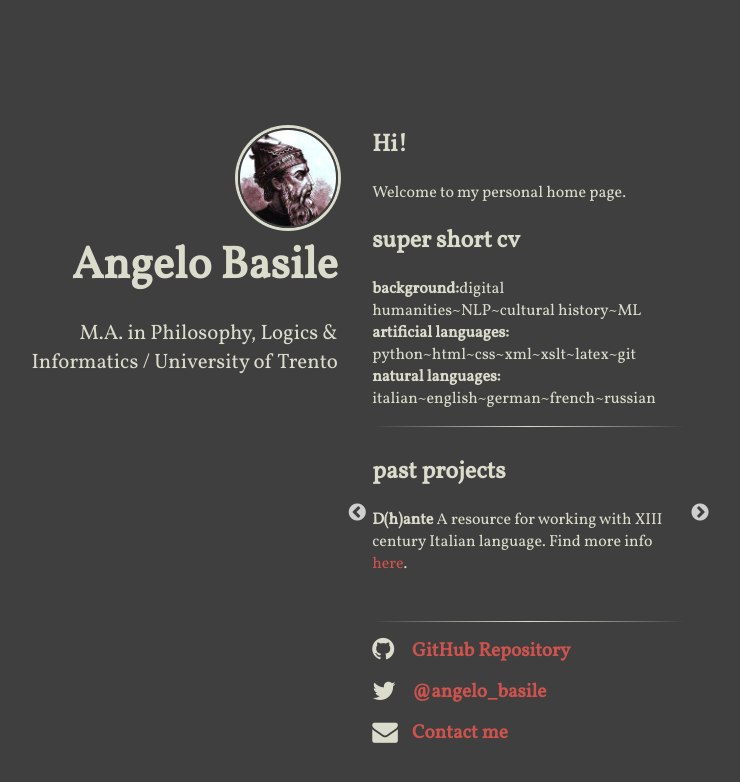
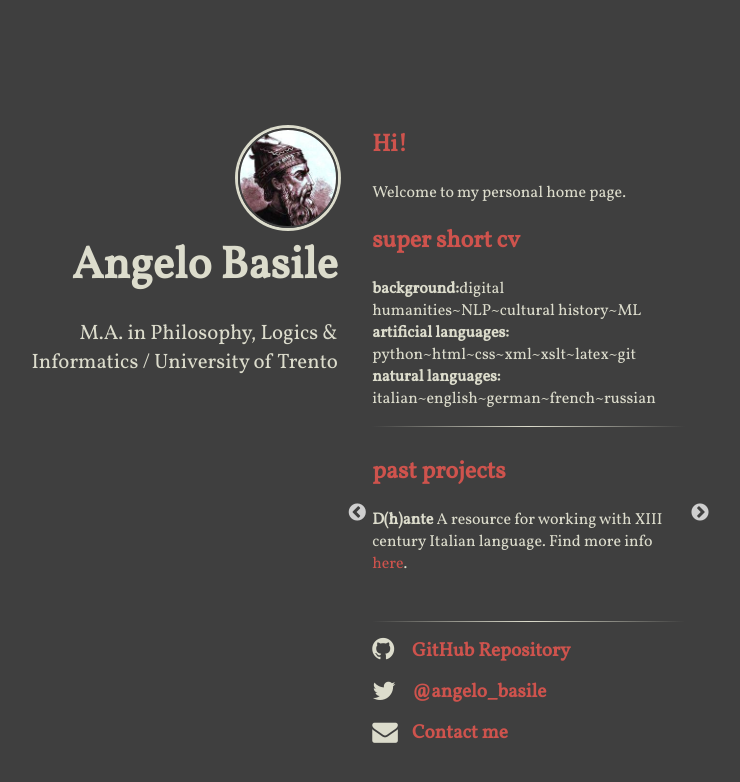
Before and after one commit to rs2/anbasile.github.io, a Jekyll site: the page built from index.html, in a window 1280 px wide. Shown: the top 782 px of the page, without its empty margins (295-1035 px from the left). Built offline with Jekyll 4.4.1, drawn with Linux system fonts in a browser that asks for light colours; nearby versions of some CDN libraries.

Commit message:
Update main.scss

```diff
--- a/assets/main.scss
+++ b/assets/main.scss
@@ -19,6 +19,10 @@ main {
 /*** wrapper div for both header and main ***/
 .wrapper {
 	margin-top: 10%;
+}
+
+h2 {
+	color: #CE534D;
 }
 
 /*** anchor tags ***/
```
